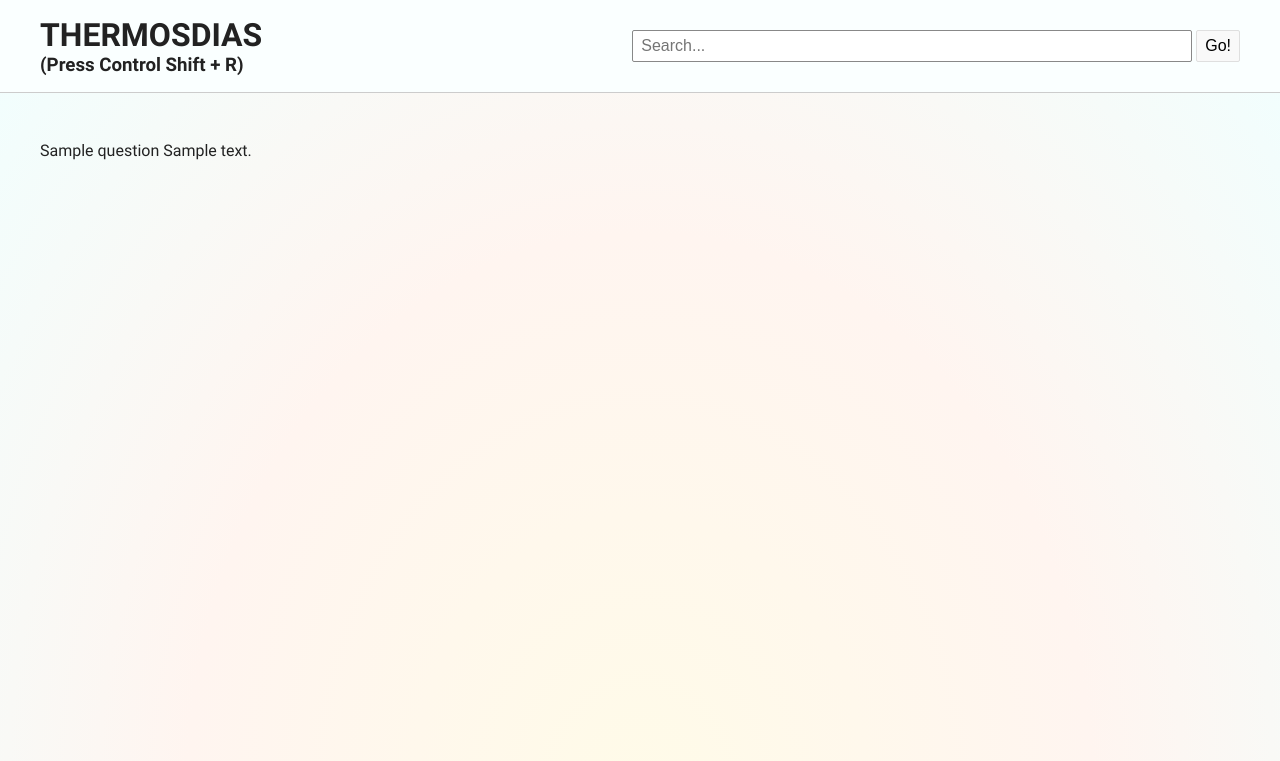
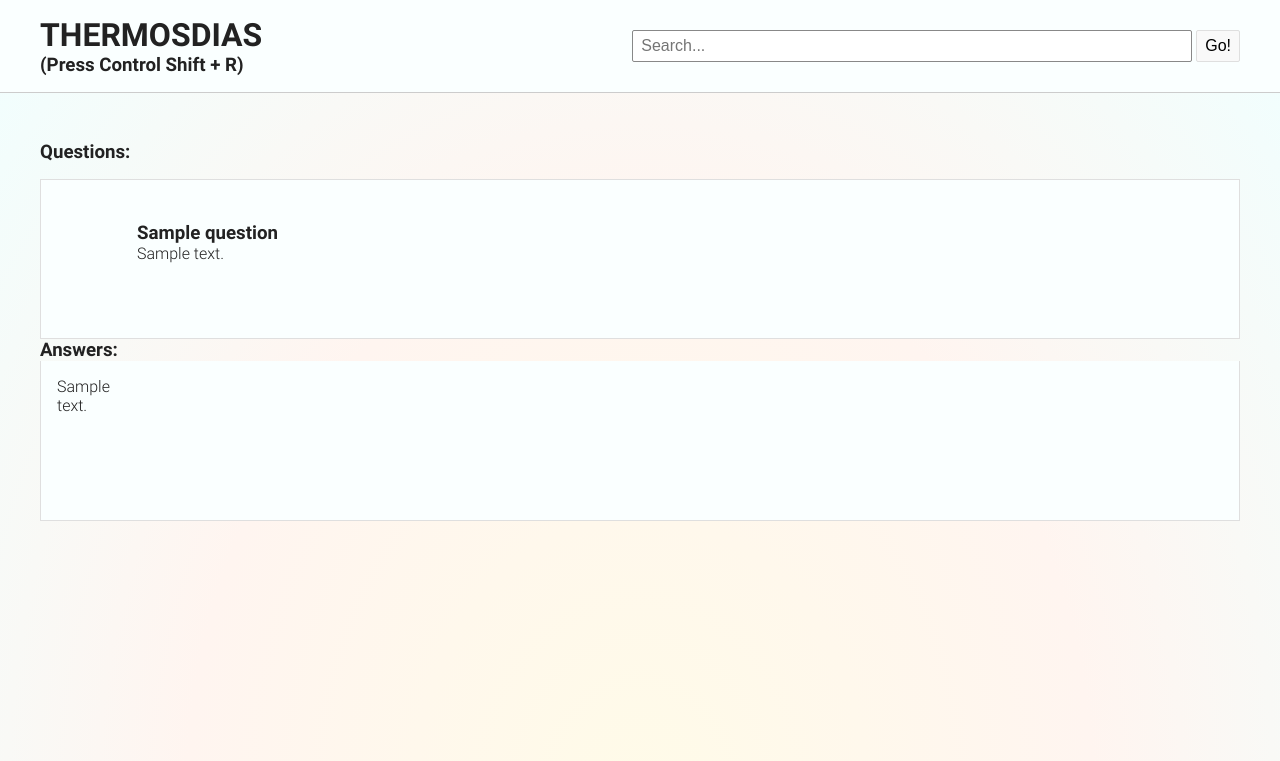
Before and after one commit to prothy/ask-mate, a Flask app: template templates/search_results.html in a window 1280 px wide. Shown: the top 761 px of the page. Run offline with Flask 2, Linux system fonts and the light colour scheme; the template is opened without the code that fills it: most values are stand-ins (such as "Sample title", 1, 10 or a date in 2020).

Commit message:
styled search results to an extent

```diff
--- a/templates/search_results.html
+++ b/templates/search_results.html
@@ -1,14 +1,24 @@
 {% extends "base.html" %}
 {% block head %}
     <link rel="stylesheet" href="{{ url_for('static', filename='search_results.css') }}">
+    <link rel="stylesheet" href="{{ url_for('static', filename='list_questions.css') }}">
     <title>Search results</title>
 {% endblock %}
 
 {% block content %}
+    <h3>Questions:</h3>
     {% for question in questions %}
-        {{ question }}
+        <div class="question-block">
+            <span class="text-container">
+                <h3>{{ question.title }}</h3>
+                <p>{{ question.message }}</p>
+            </span>
+        </div>
     {% endfor %}
+    <h3>Answers:</h3>
     {% for answer in answers %}
-        {{ answer }}
+        <div class="question-block">
+            <p>{{ answer.message }}</p>
+        </div>
     {% endfor %}
 {% endblock %}
```
